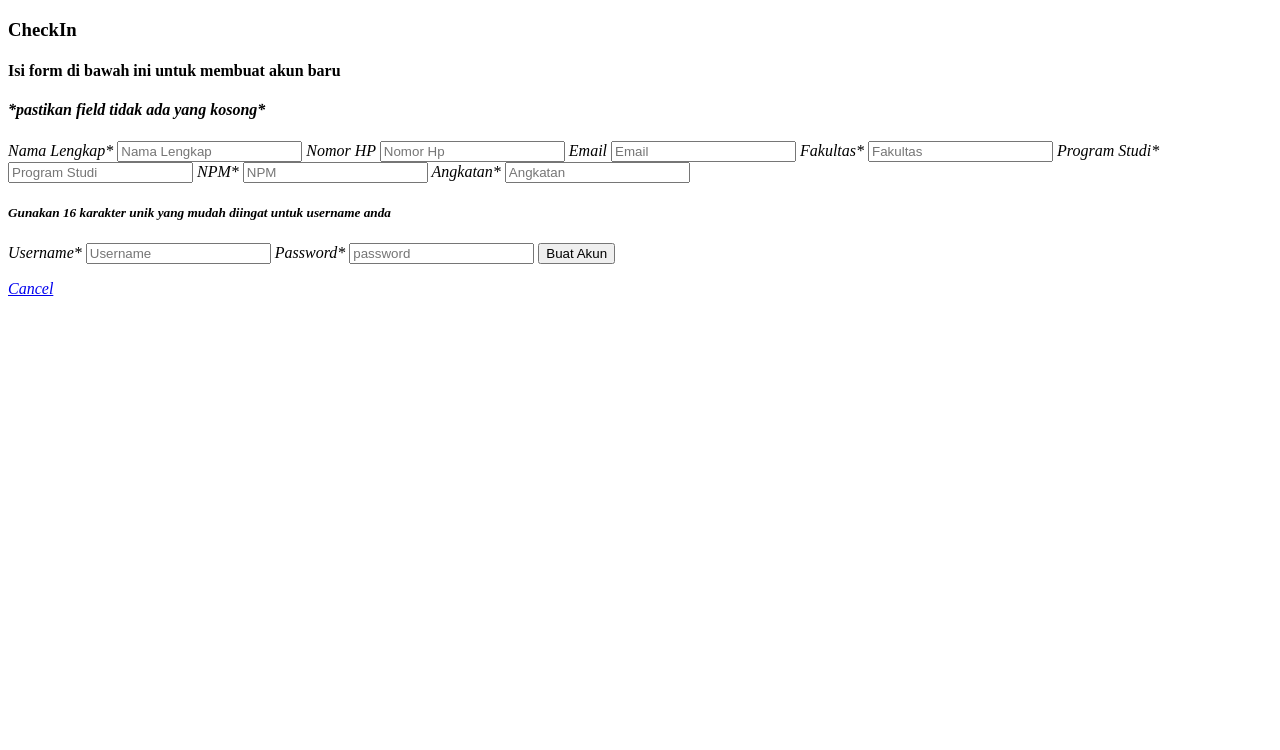
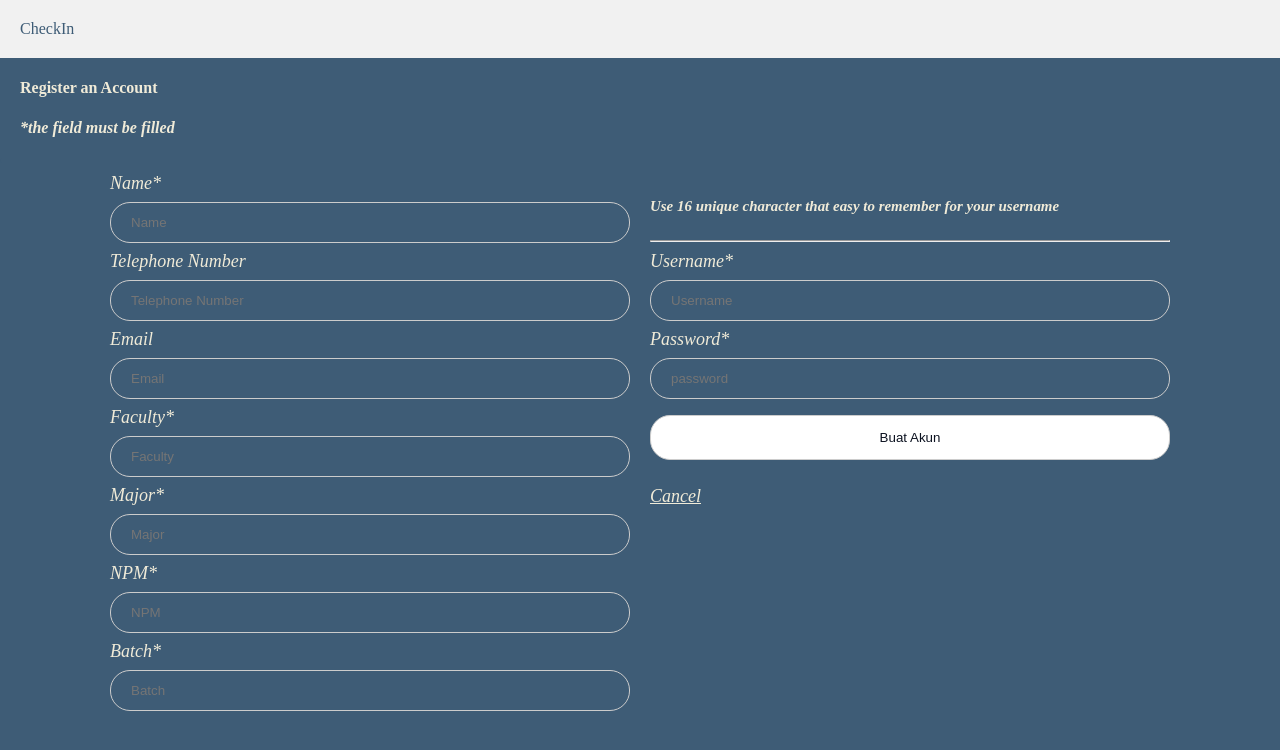
Before and after one commit to feliasya/ProjekRPL, a CodeIgniter app: page /ProjekRPL/index.php/createAccount in a window 1280 px wide. Shown: the top 750 px of the page. Run offline with CodeIgniter, Linux system fonts and the light colour scheme.

Commit message:
create account:

```diff
--- a/application/views/home.php
+++ /dev/null
@@ -1 +0,0 @@
-f
--- a/application/views/v_createAccount.php
+++ b/application/views/v_createAccount.php
@@ -1,36 +1,120 @@
 <!DOCTYPE html>
 <html>
+
+<head>
+<style type="text/css">
+
+* {
+  box-sizing: border-box;
+  background-color:#3E5C76;
+  color: #F0EBD8;
+}
+
+body{
+    margin: 0px;
+}
+
+.header {
+  background-color: #f1f1f1;
+  padding: 20px;
+  color: #3E5C76;
+}
+
+h4{
+    padding-left: 20px;
+}
+input, select {
+  width: 100%;
+  padding: 12px 20px;
+  margin: 8px 0;
+  display: inline-block;
+  border: 1px solid #ccc;
+  border-radius: 20px;
+  box-sizing: border-box;
+}
+
+.row {
+  border-radius: 10px;
+  padding-left: 100px;
+  padding-right: 100px;
+  padding-top: 5px;
+  color: #F0EBD8;
+  font-size: 18px;
+}
+
+/* Create three unequal columns that floats next to each other */
+.column {
+  float: left;
+  padding: 10px;
+}
+
+/* Left and right column */
+.column.left {
+  width: 50%;
+}
+
+/* Middle column */
+.column.right {
+  width: 50%;
+}
+
+input[type=submit] {
+  width: 100%;
+  background-color: white;
+  color: #0D1321;
+  padding: 14px 20px;
+  margin: 8px 0;
+  border: 1px solid #ccc;
+  border-radius: 20px;
+  cursor: pointer;
+}
+
+input[type=submit]:hover {
+  background-color: #0D1321;
+  color:white;
+}
+
+</style>
+</head>
+
 <body>
 
-<p><h3><b>CheckIn</b></h3></p>
-<p><h4>Isi form di bawah ini untuk membuat akun baru</h4></p>
-<p><h4><i>*pastikan field tidak ada yang kosong*</h4></p>
+<div class="header">CheckIn</div>
+<p><h4>Register an Account</h4></p>
+<p><h4><i>*the field must be filled</h4></p>
 
-<div>
+<div class="row">
+<div class="column left">
     <form action="<?php echo base_url();?>index.php/createAccount/aksi_akunBaru" method="post">
         <span><?php echo $this->session->userdata('message'); ?></span>
-        <label for="fnama">Nama Lengkap*</label>
-        <input type="text" id="fnama" name="inputNama" placeholder="Nama Lengkap" required="required">
+        <label for="fnama">Name*</label>
+        <input type="text" id="fnama" name="inputNama" placeholder="Name" required="required">
 
-        <label for="kontak_hp">Nomor HP</label>
-        <input type="text" id="kontak_hp" name="inputHP" placeholder="Nomor Hp">
+        <label for="kontak_hp">Telephone Number</label>
+        <input type="text" id="kontak_hp" name="inputHP" placeholder="Telephone Number">
 
         <label for="kontak_email">Email</label>
         <input type="text" id="kontak_email" name="inputEmail" placeholder="Email">
 
-        <label for="lfakutlas">Fakultas*</label>
-        <input type="text" id="lfakultas" name="inputFakultas" placeholder="Fakultas" required="required">
+        <label for="lfakutlas">Faculty*</label>
+        <input type="text" id="lfakultas" name="inputFakultas" placeholder="Faculty" required="required">
 
-        <label for="ljurusan">Program Studi*</label>
-        <input type="text" id="ljurusan" name="inputJurusan" placeholder="Program Studi" required="required">
+        <label for="ljurusan">Major*</label>
+        <input type="text" id="ljurusan" name="inputJurusan" placeholder="Major" required="required">
 
         <label for="lnpm">NPM*</label>
         <input type="text" id="lnpm" name="inputNPM" placeholder="NPM" required="required">
 
-        <label for="langkatan">Angkatan*</label>
-        <input type="text" id="langkatan" name="inputAngkatan" placeholder="Angkatan" required="required">
+        <label for="langkatan">Batch*</label>
+        <input type="text" id="langkatan" name="inputAngkatan" placeholder="Batch" required="required">
+    </form>
+</div>
 
-        <p><h5>Gunakan 16 karakter unik yang mudah diingat untuk username anda</h5></p>
+<div class="column right">
+    <form>
+
+        <p><h5>Use 16 unique character that easy to remember for your username</h5></p>
+        <hr>
         <label for="uname">Username*</label>
         <input type="text" id="uname" name="inputUname" placeholder="Username" required="required">
 
@@ -39,6 +123,6 @@
 
         <input type="submit" value="Buat Akun">
         <p><a href="<?php echo base_url();?>">Cancel</a></p>
-
-
+    </form>
 </div>
+</div>
--- a/application/views/v_login.php
+++ b/application/views/v_login.php
@@ -39,7 +39,7 @@ input[type=submit]:hover {
 }
 
 div {
-  border-radius: 20px;
+  border-radius: 10px;
   background-color:#F0EBD8;
   padding-left: 100px;
   padding-right: 100px;
@@ -47,7 +47,7 @@ div {
   padding-bottom: 50px;
   margin-left: 400px;
   margin-right: 400px;
-  color: gray;
+  color: #3E5C76;
   font-size: 18px;
 }
 
```
